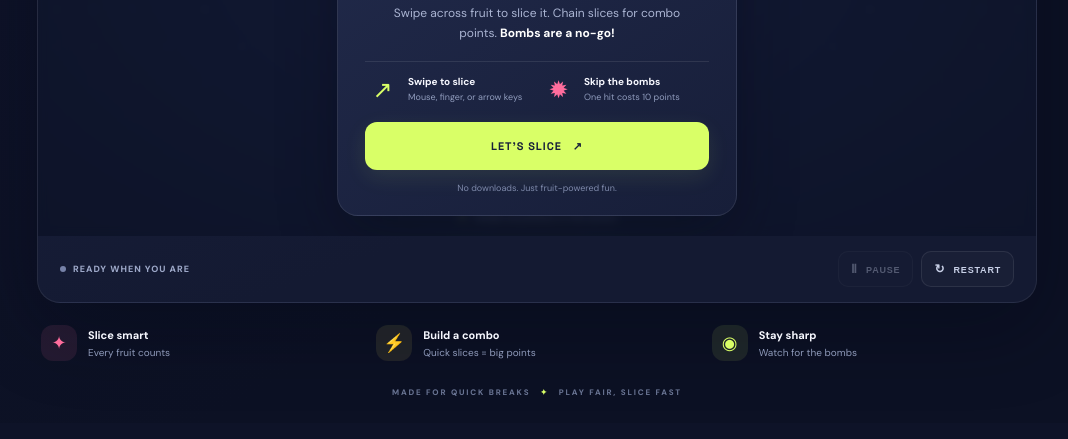
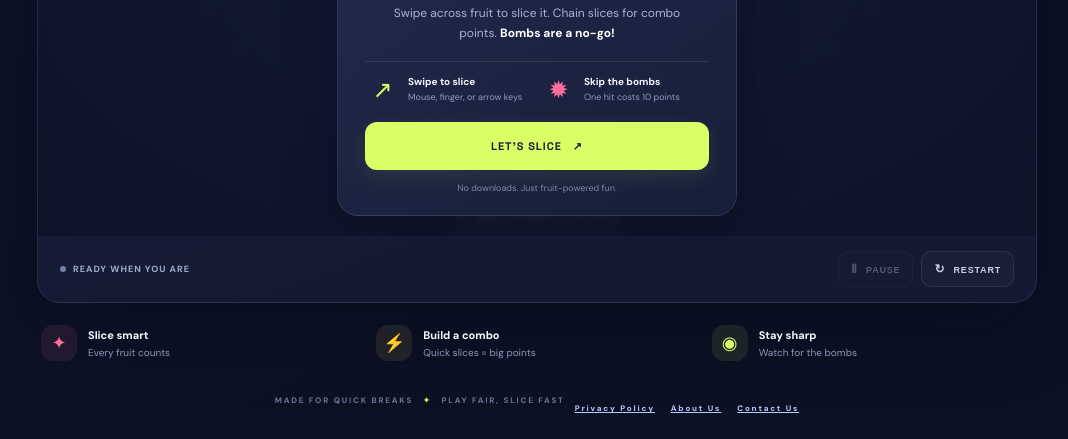
Before and after one commit to l86083001-art/fruit-frenzy-game, a website: page index.html in a window 1280 px wide. Shown: the part 589-1028 px from the top of the page, without its empty margins (103-1171 px from the left). Drawn offline with Linux system fonts and the light colour scheme.

Commit message:
Update index.html

```diff
--- a/index.html
+++ b/index.html
@@ -65,7 +65,13 @@
     </section>
 
     <section class="tips-row" aria-label="Game tips"><div class="tip"><span class="tip-icon tip-pink">✦</span><div><b>Slice smart</b><small>Every fruit counts</small></div></div><div class="tip"><span class="tip-icon tip-yellow">⚡</span><div><b>Build a combo</b><small>Quick slices = big points</small></div></div><div class="tip"><span class="tip-icon tip-green">◉</span><div><b>Stay sharp</b><small>Watch for the bombs</small></div></div></section>
-    <footer>MADE FOR QUICK BREAKS <span>✦</span> PLAY FAIR, SLICE FAST</footer>
+    <footer>MADE FOR QUICK BREAKS <span>✦</span> PLAY FAIR, SLICE FAST
+  <nav aria-label="Legal and information links" style="margin-top: 16px; display: flex; justify-content: center; gap: 16px; flex-wrap: wrap;">
+    <a href="Privacy.html" style="color: #b8c5ff;">Privacy Policy</a>
+    <a href="about.html" style="color: #b8c5ff;">About Us</a>
+    <a href="Contact.html" style="color: #b8c5ff;">Contact Us</a>
+  </nav>
+</footer>
   </main>
   <script src="game.js" defer></script>
 </body>
```
